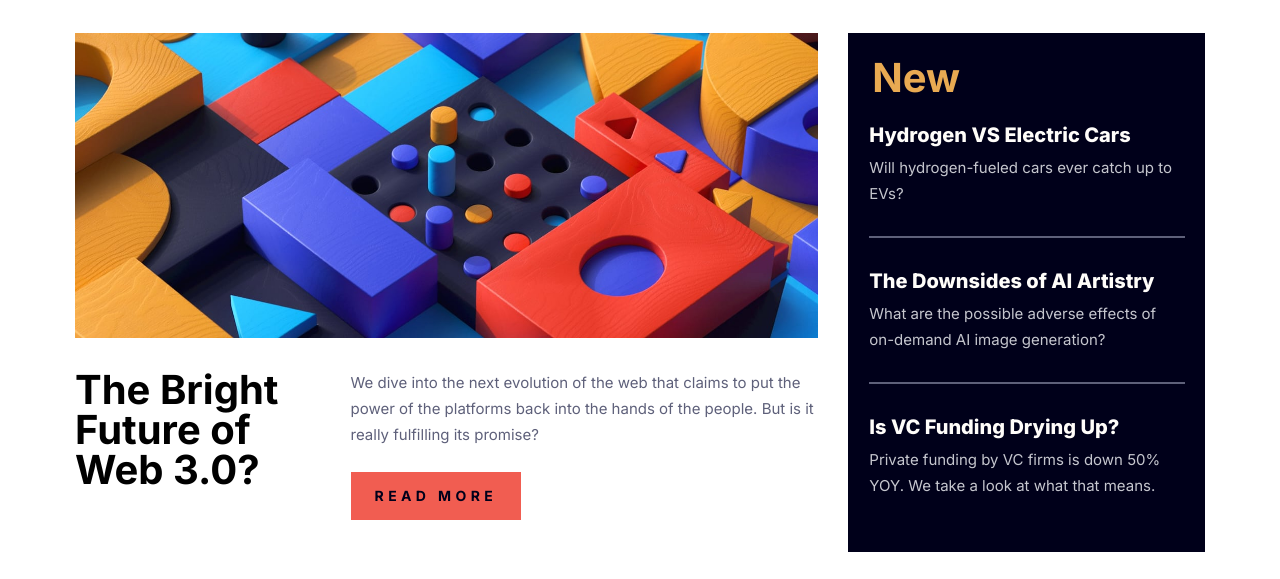
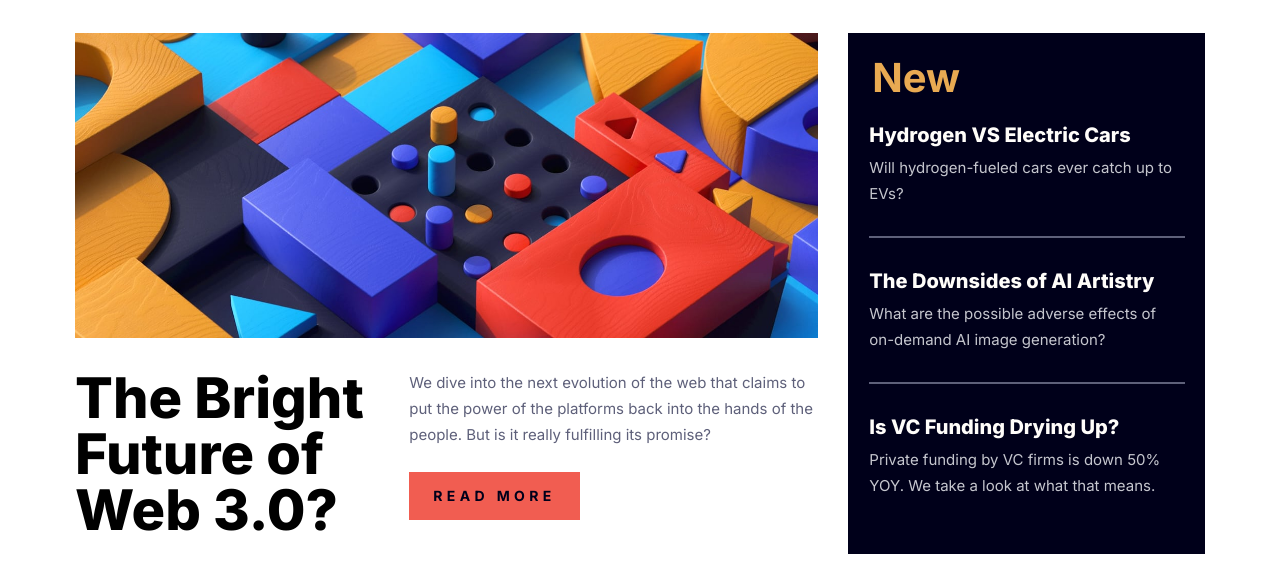
Before and after one commit to juliengDev/News_Homepage, a website built with Vite: page index.html in a window 1280 px wide. Shown: the part 151-730 px from the top of the page. Built offline with nearby package versions, Linux system fonts and the light colour scheme.

Commit message:
title font-size update

```diff
--- a/src/scss/pages/_home.scss
+++ b/src/scss/pages/_home.scss
@@ -67,6 +67,11 @@
       font-weight: 700;
       line-height: 40px;
       margin-bottom: 1.6rem;
+      @include respond (tab-port) {
+        font-size: 5.6rem;
+        line-height: 56px;
+        font-weight: 800;
+      }
     }
     &__txt {
       color : var(--gun-metal);
```
Also changed, not shown: css/style.css, 1 other file.
